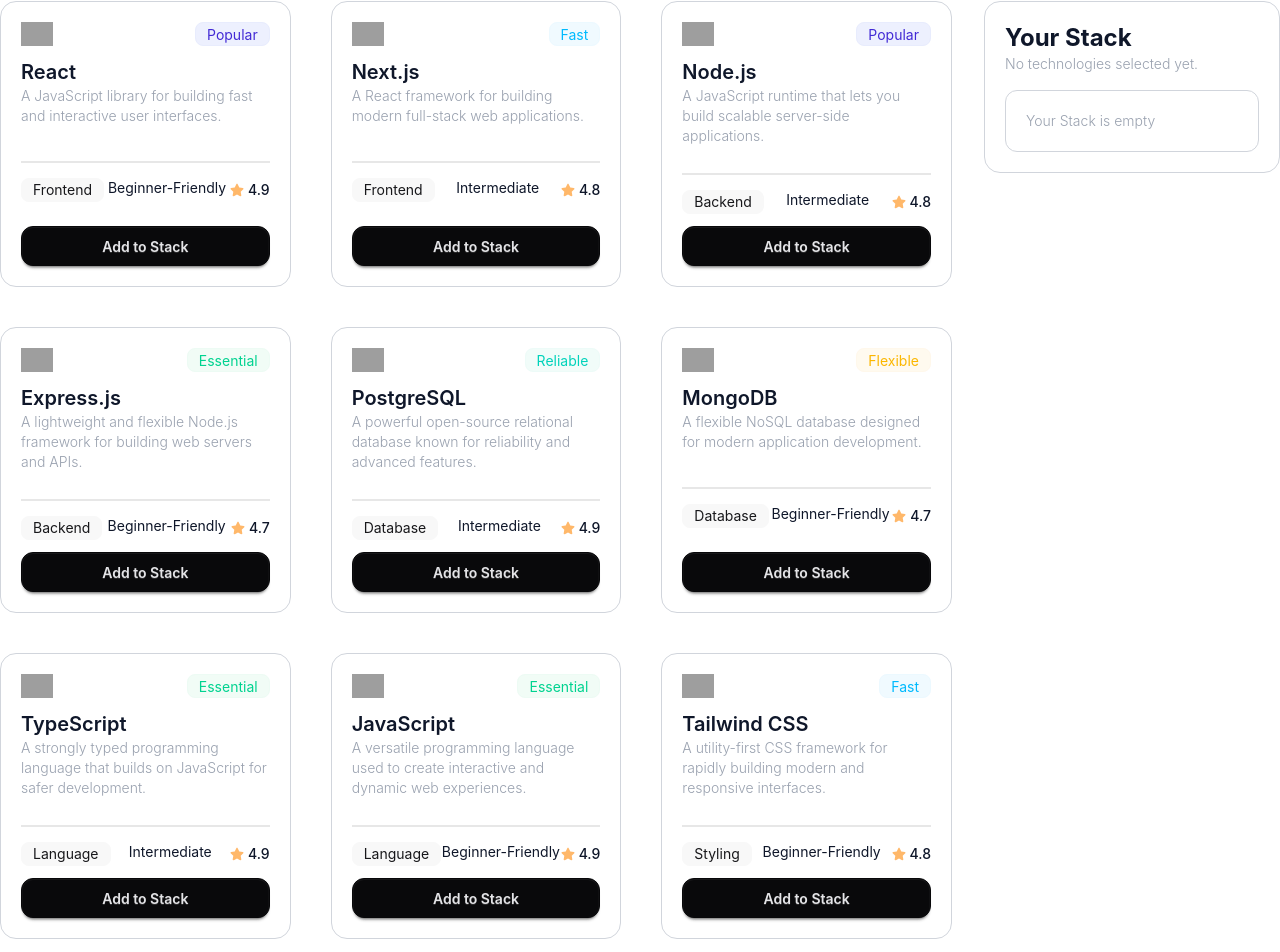
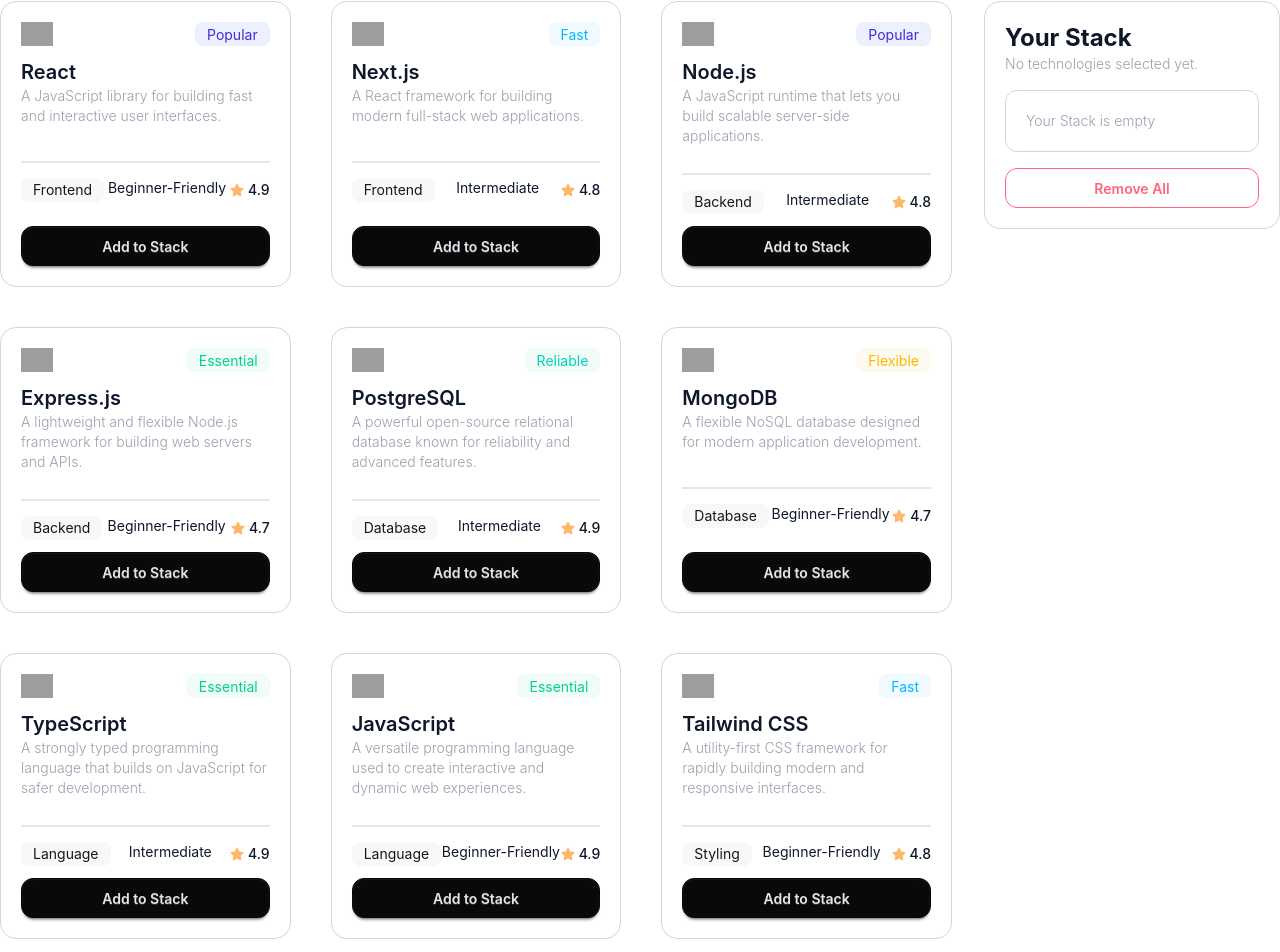
Before and after one commit to almamuncode/dev-stack, a React (Vite) app: page / in a window 1280 px wide. Shown: the part 755-1707 px from the top of the page. Built offline with nearby package versions, Linux system fonts and the light colour scheme; grey boxes are pictures that could not be loaded.

Commit message:
Added the remove all button and tech stack card button text color modified

```diff
--- a/src/components/Technologies.tsx
+++ b/src/components/Technologies.tsx
@@ -5,22 +5,27 @@ import YourStack from './YourStack';
 
 interface TechnologiesProps {
     promiseData: Promise<TechDataType[]>;
+
 }
 
 
 const Technologies = ({ promiseData }: TechnologiesProps) => {
     const technologies = use(promiseData)
 
-    const [selectedTechs, setSelectedTechs] = useState<TechDataType[]>([]);
+const [selectedTechs, setSelectedTechs] = useState<TechDataType[]>([]);
 
-    const handleAddToStack = (tech: TechDataType) => {
-        setSelectedTechs((prev) => [...prev, tech]);
-    };
+const handleAddToStack = (tech: TechDataType) => {
+    setSelectedTechs((prev) => [...prev, tech]);
+};
 
-    const handleDeleteFromStack = (id: number) => {
+const handleDeleteFromStack = (id: number) => {
     setSelectedTechs((prev) =>
         prev.filter((tech) => tech.id !== id)
     );
+};
+
+const handleRemoveAll = () => {
+    setSelectedTechs([]);
 };
 
     return (
@@ -40,7 +45,7 @@ const Technologies = ({ promiseData }: TechnologiesProps) => {
                             }
                         </div>
                     </div>
-                    <YourStack selectedTechs={selectedTechs} handleDeleteFromStack={handleDeleteFromStack}></YourStack>
+                    <YourStack selectedTechs={selectedTechs} handleDeleteFromStack={handleDeleteFromStack} handleRemoveAll={handleRemoveAll}></YourStack>
                 </div>
             </div>
         </div>
--- a/src/components/Technology.tsx
+++ b/src/components/Technology.tsx
@@ -1,6 +1,7 @@
 import React from 'react';
 import type { TechDataType } from '../types/types';
 import { FaStar } from 'react-icons/fa';
+import { LuCheck } from 'react-icons/lu';
 
 interface TechnologyProps {
   tech: TechDataType;
@@ -43,7 +44,7 @@ const Technology = ({ tech, handleAddToStack, selectedTechs }: TechnologyProps)
                 <p className='font-medium flex items-center gap-1'><span><FaStar className='text-orange-300' /></span> {tech.rating}</p>
             </div>
             <button onClick={()=>handleAddToStack(tech)} className='btn btn-neutral mt-auto w-full rounded-xl' disabled={isAdded}>
-                {isAdded ? "Added already" : "Add to Stack"}
+                {isAdded ? <p className='flex items-center gap-1 text-dev-gradient'><span><LuCheck className='text-xl text-purple-500' /></span>Added to Stock</p>: "Add to Stack"}
             </button>
         </div>
     );
--- a/src/components/YourStack.tsx
+++ b/src/components/YourStack.tsx
@@ -5,12 +5,10 @@ import { RiDeleteBin6Line } from "react-icons/ri";
 interface YourStackProps {
     selectedTechs: TechDataType[];
     handleDeleteFromStack: (id: number) => void;
+    handleRemoveAll: () => void;
 }
 
-const YourStack = ({
-    selectedTechs,
-    handleDeleteFromStack,
-}: YourStackProps) => {
+const YourStack = ({selectedTechs, handleDeleteFromStack, handleRemoveAll}: YourStackProps) => {
     return (
         <div className="h-fit rounded-2xl border border-gray-300 p-5">
             <h1 className="text-2xl font-bold">Your Stack</h1>
@@ -37,7 +35,7 @@ const YourStack = ({
                                     <h2 className="font-semibold">{tech.name}</h2>
                                 </div>
 
-                                <div className="text-red-500 text-xl cursor-pointer"
+                                <div className="text-fuchsia-600 cursor-pointer"
                                     onClick={() => handleDeleteFromStack(tech.id)}>
                                     <RiDeleteBin6Line />
                                 </div>
@@ -50,6 +48,7 @@ const YourStack = ({
                     ))}
                 </div>
             )}
+            <button className="btn btn-outline btn-error mt-4 w-full rounded-xl" onClick={handleRemoveAll}>Remove All</button>
         </div>
     );
 };
```
